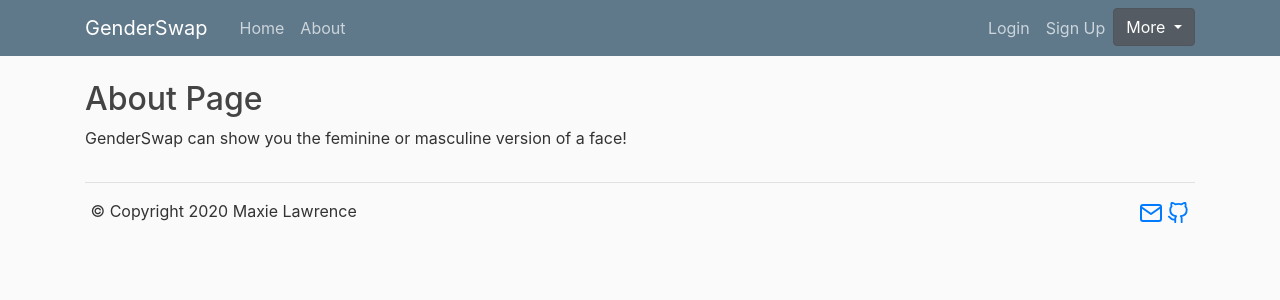
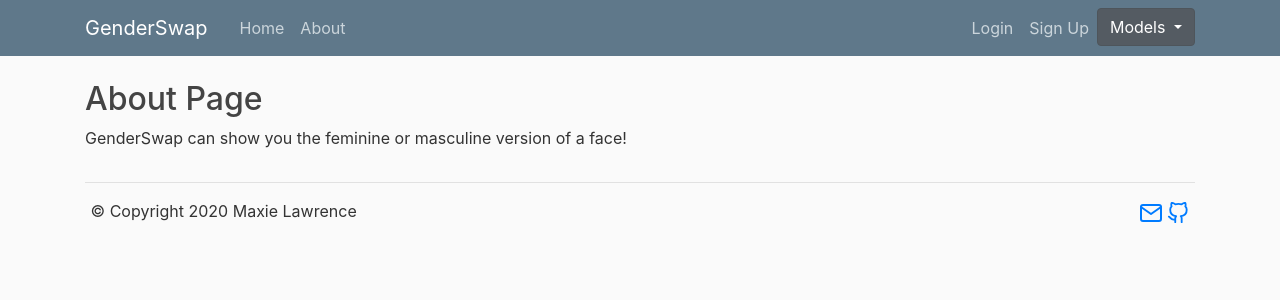
Before and after one commit to JonNData/gender-swap, a Flask app: page /about in a window 1280 px wide. Shown: the top 300 px of the page. Run offline with Flask 2, Linux system fonts and the light colour scheme; some libraries are stand-ins or nearby versions.

Commit message:
changed dropdown menu

```diff
--- a/app/templates/layout.html
+++ b/app/templates/layout.html
@@ -55,11 +55,10 @@
                     <a class="nav-item nav-link" href="/register">Sign Up</a>
                     <div class="dropdown show">
                         <a class="btn btn-secondary dropdown-toggle" href="https://example.com" id="dropdownMenuLink" data-toggle="dropdown" aria-haspopup="true" aria-expanded="false">
-                          More
+                          Models
                         </a>
 
                         <div class="dropdown-menu" aria-labelledby="dropdownMenuLink">
-                          <a class="dropdown-item" href="/models">Models</a>
                           <a class="dropdown-item" href="/StyleGan">StyleGAN</a>
                           <a class="dropdown-item" href="#">Unnamed Model Technique</a>
                         </div>
```
